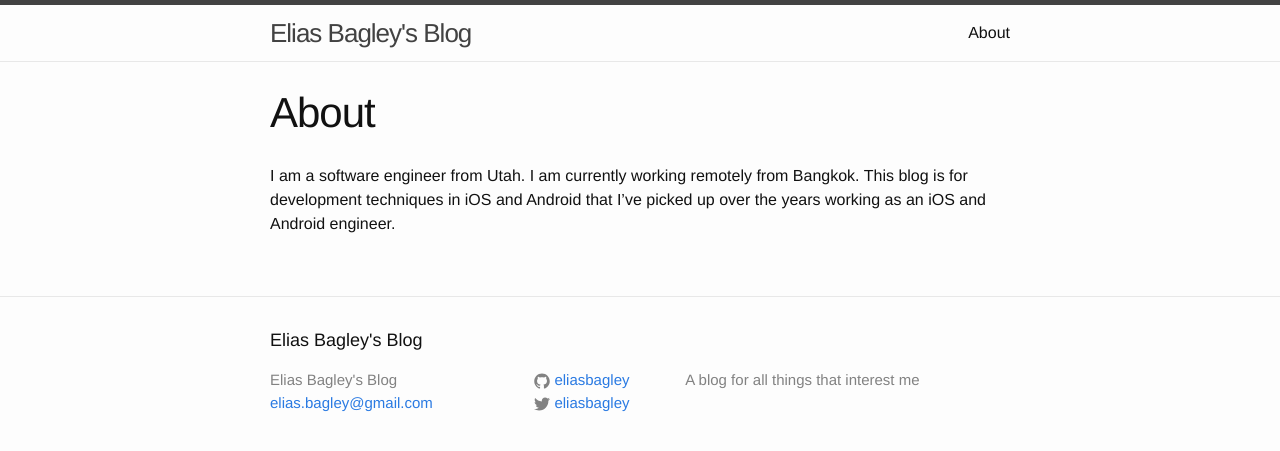
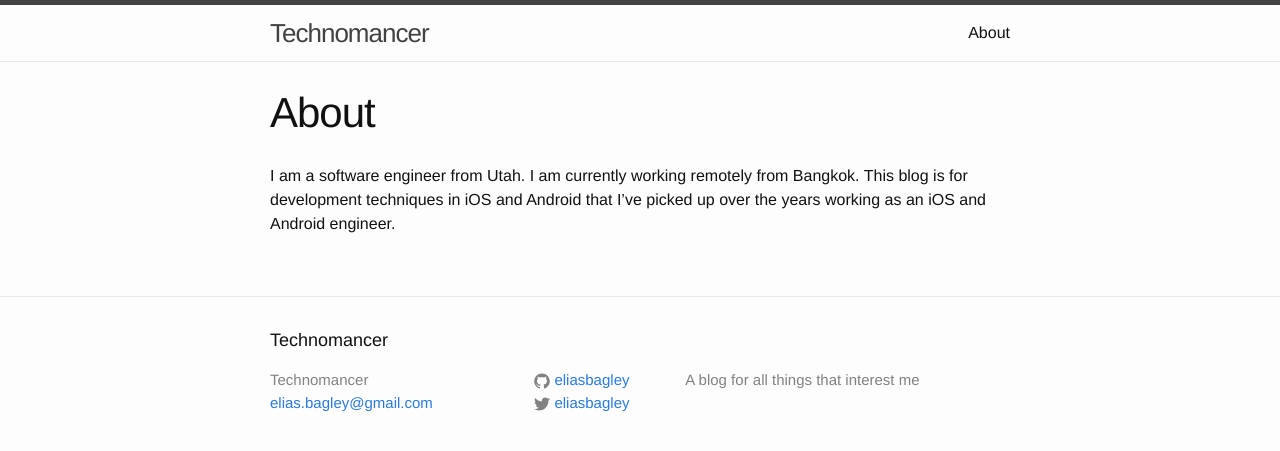
Before and after one commit to eliasbagley/eliasbagley.github.io, a Jekyll site: the page built from about.md, in a window 1280 px wide. Shown: the top 451 px of the page. Built offline with Jekyll 4.4.1, drawn with Linux system fonts in a browser that asks for light colours.

Commit message:
Change blog title

```diff
--- a/_config.yml
+++ b/_config.yml
@@ -1,5 +1,5 @@
 # Site settings
-title: Elias Bagley's Blog
+title: Technomancer
 email: elias.bagley@gmail.com
 description: > # this means to ignore newlines until "baseurl:"
     A blog for all things that interest me
```
